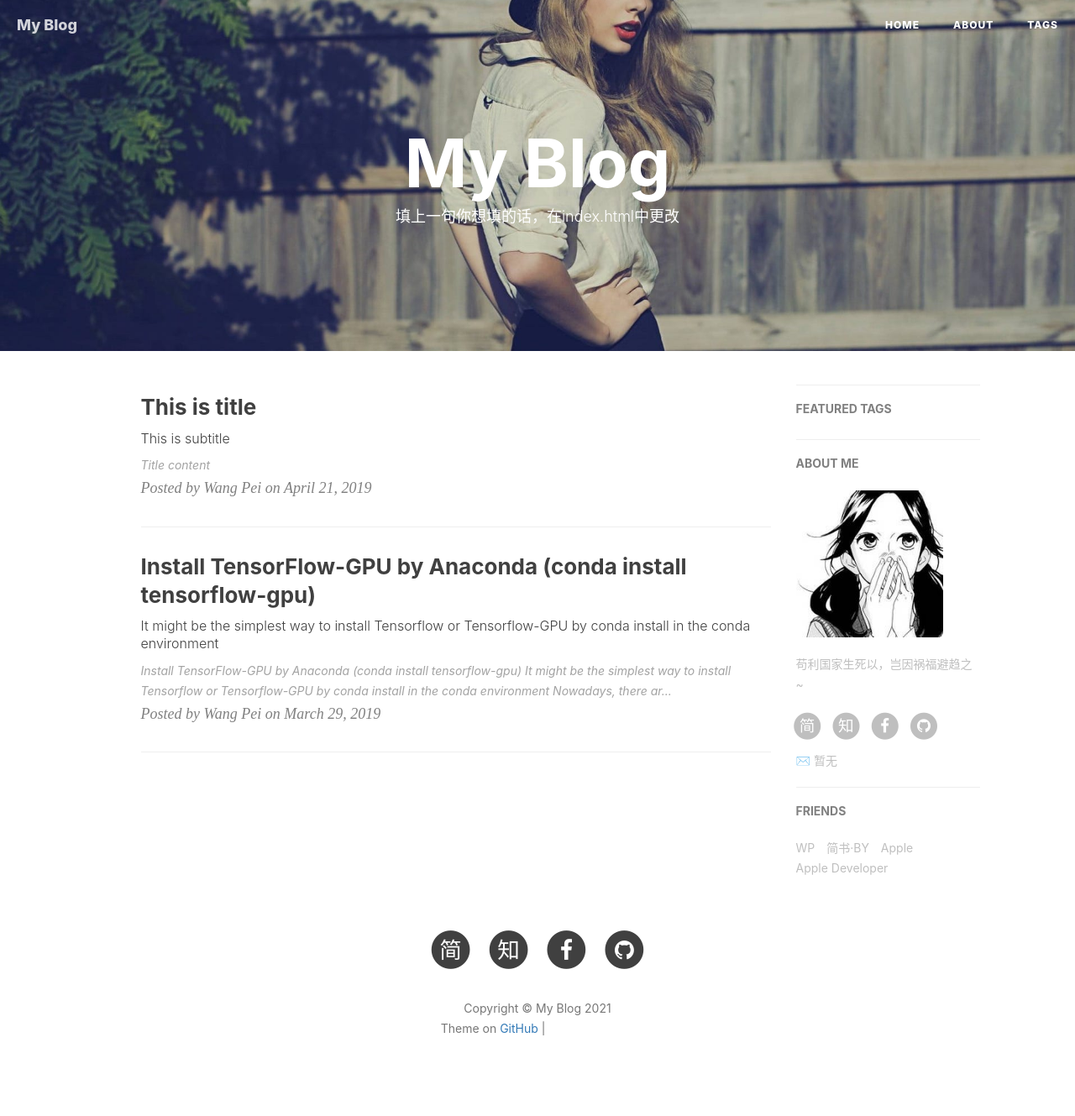
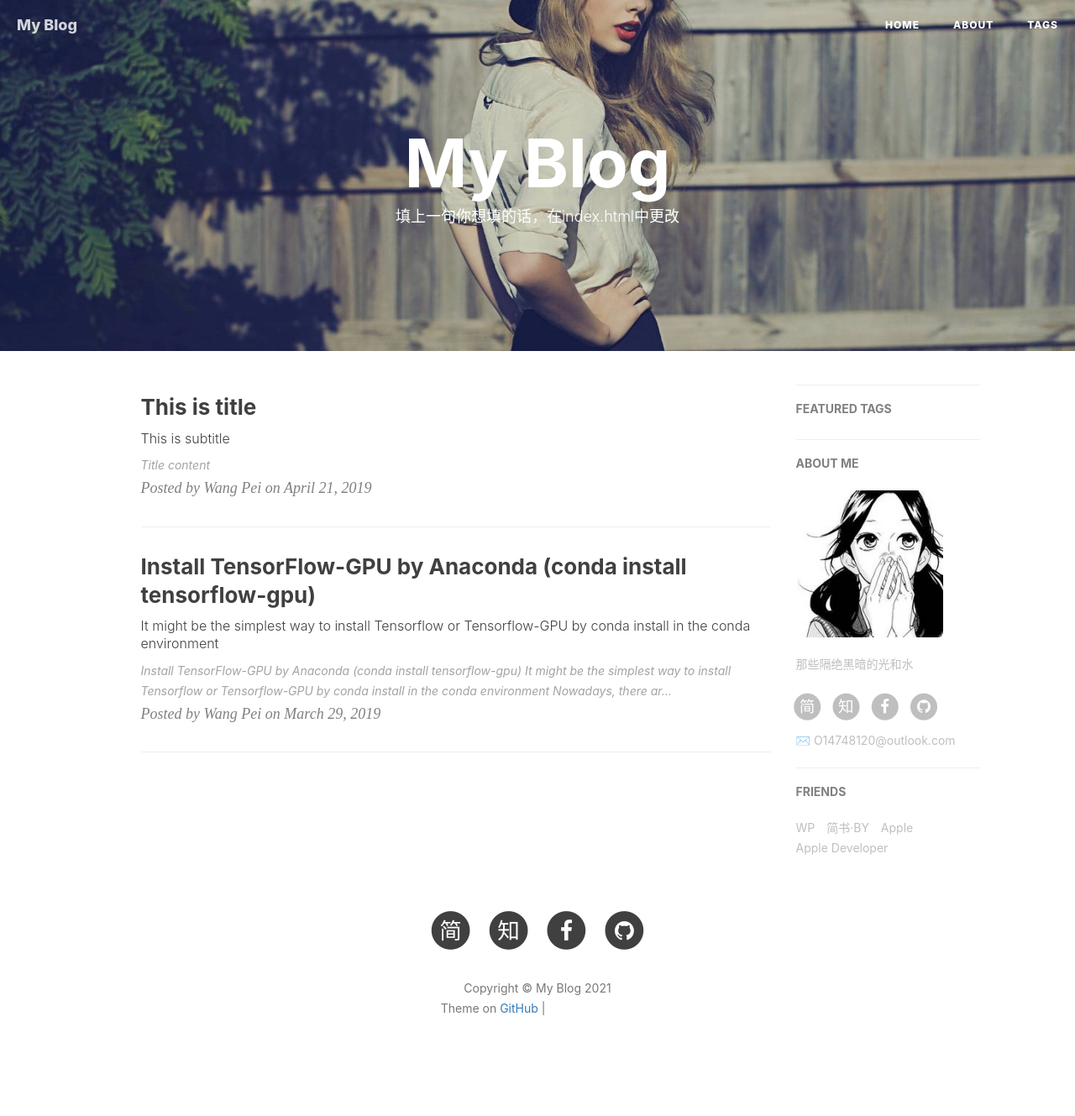
Before and after one commit to EchoesHastur/EchoesHastur.github.io, a Jekyll site: the page built from index.html, in a window 1280 px wide. Shown: the whole page at 84% size. Built offline with Jekyll 4.4.1, drawn with Linux system fonts in a browser that asks for light colours; nearby versions of some CDN libraries; the list of posts is cut into pages by our own code; comment, search, counter and statistics services are not loaded; after the commit the page ends 1305 px from its top, so only the background shows below that; grey boxes are pictures that could not be loaded.

Commit message:
Update _config.yml

```diff
--- a/_config.yml
+++ b/_config.yml
@@ -1,8 +1,8 @@
 # Site settings
 title: My Blog
-SEOTitle: 我的博客 | My Blog
+SEOTitle: Everc'block
 header-img: img/post-bg-desk.jpg
-email: 暂无
+email: O14748120@outlook.com
 description: "写一句你想写的话"
 keyword: "我的博客"
 url: "http://EchoesHastur.github.io"          # your host, for absolute URL
@@ -11,7 +11,7 @@ github_repo: "https://github.com/EchoesHastur/EchoesHastur.github.io.git" # you
 
 # Sidebar settings
 sidebar: true                           # whether or not using Sidebar.
-sidebar-about-description: "苟利国家生死以，岂因祸福避趋之~"
+sidebar-about-description: "那些隔绝黑暗的光和水"
 sidebar-avatar: /img/avatar_binggan.jpg      # use absolute URL, seeing it's used in both `/` and `/about/`
 
 
```
